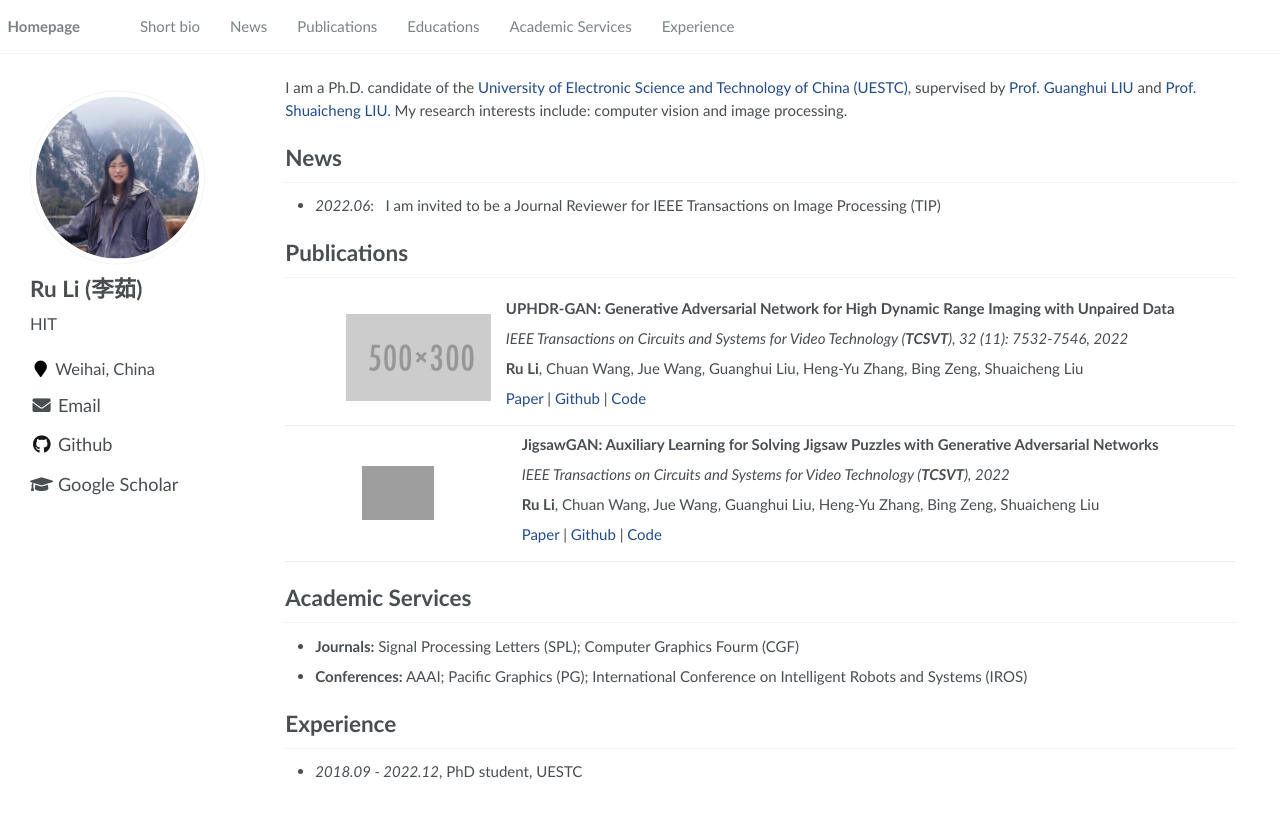
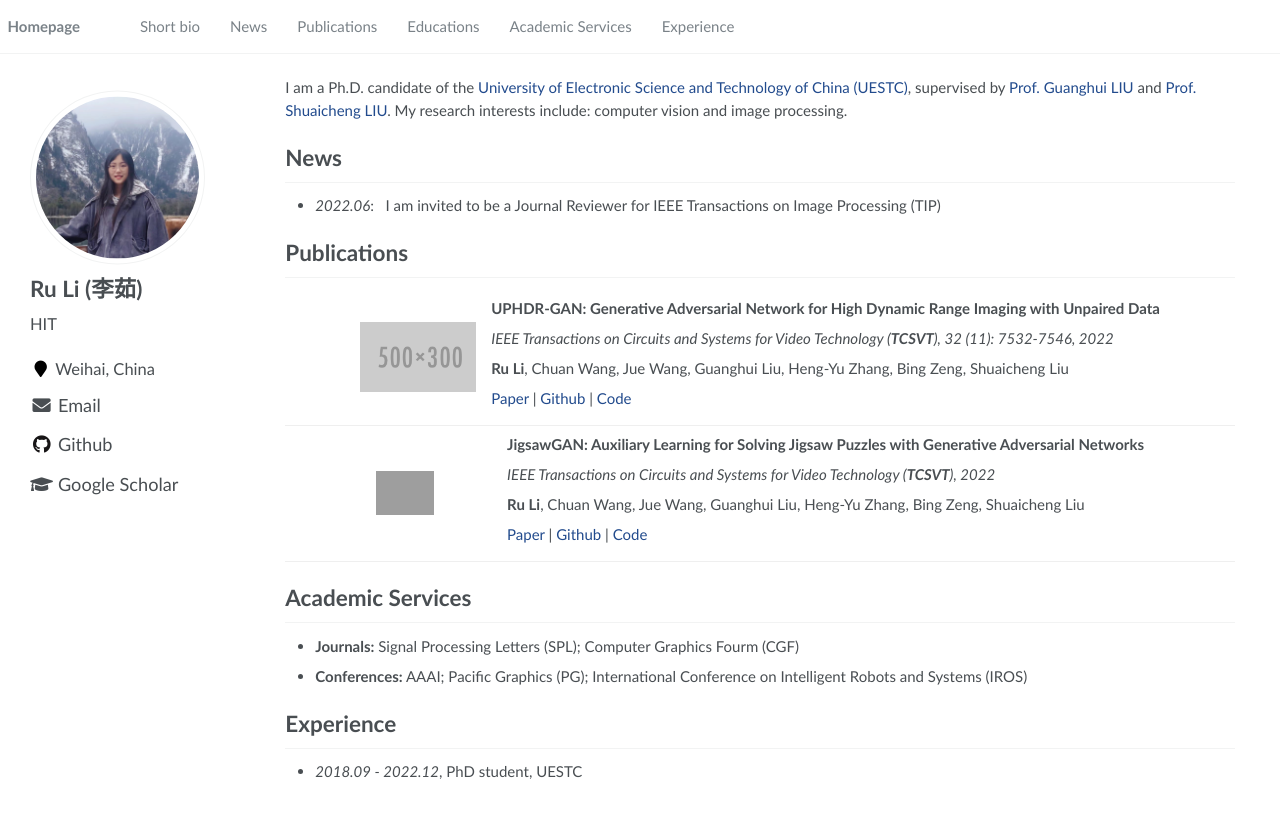
Before and after one commit to liru0126/liru0126.github.io, a Jekyll site: the page built from _pages/about.md, in a window 1280 px wide. Shown: the top 818 px of the page. Built offline with Jekyll 4.4.1, drawn with Linux system fonts in a browser that asks for light colours; grey boxes are pictures that could not be loaded.

Commit message:
Update main.scss

```diff
--- a/assets/css/main.scss
+++ b/assets/css/main.scss
@@ -64,7 +64,7 @@
         .paper-box-image{
             padding-right: 1em;
             min-width: 100px;
-            max-width: 160px;
+            max-width: 14%;
             order: 1;
         }
 
```
